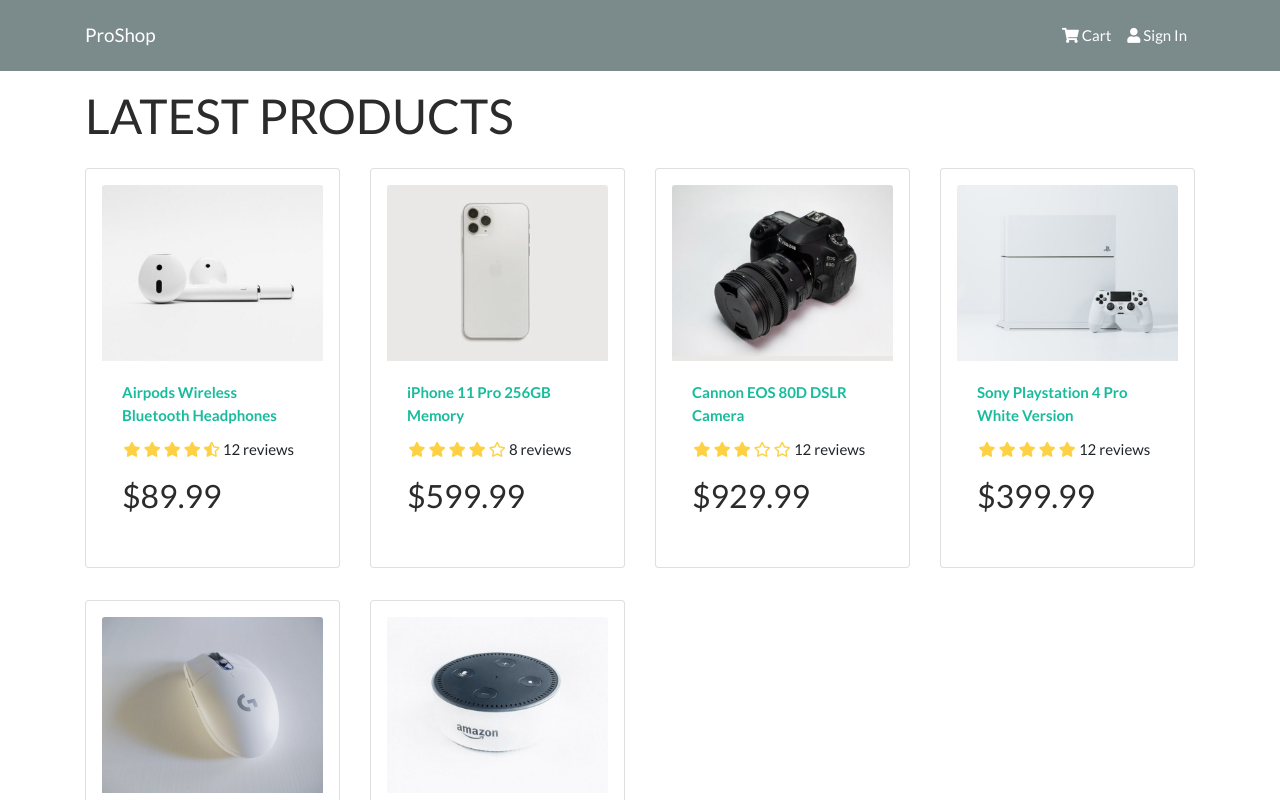
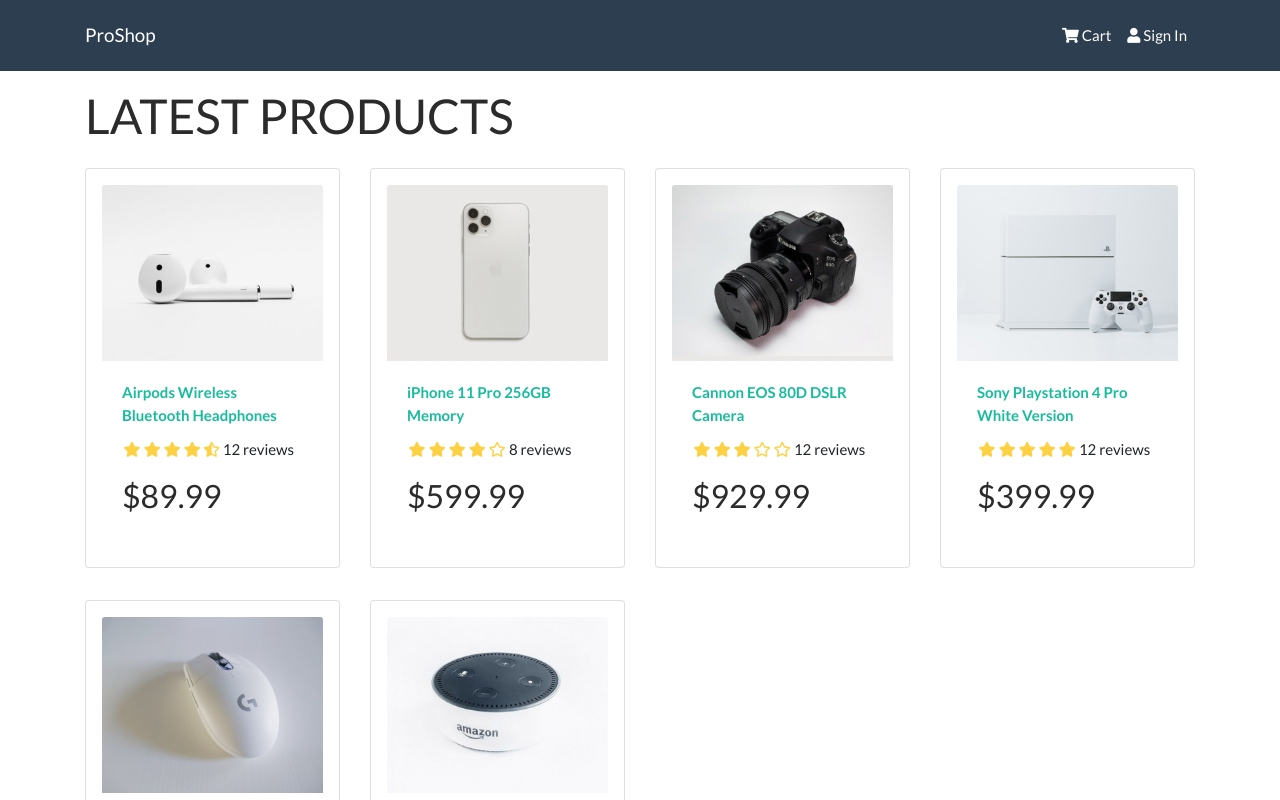
Before and after one commit to jsilver88/ProShop-eCommerce, a React (Create React App) app in the folder frontend/: page / in a window 1280 px wide. Shown: the top 800 px of the page. Built offline with nearby package versions, Linux system fonts and the light colour scheme.

Commit message:
installed react-router-dom

```diff
--- a/frontend/package.json
+++ b/frontend/package.json
@@ -9,6 +9,8 @@
     "react": "^16.13.1",
     "react-bootstrap": "^1.3.0",
     "react-dom": "^16.13.1",
+    "react-router-bootstrap": "^0.25.0",
+    "react-router-dom": "^5.2.0",
     "react-scripts": "3.4.3"
   },
   "scripts": {
--- a/frontend/src/components/Header.js
+++ b/frontend/src/components/Header.js
@@ -5,7 +5,7 @@
 const Header = () => {
   return (
     <header>
-      <Navbar bg="dark" variant="dark" expand="lg" collapseOnSelect>
+      <Navbar bg="primary" variant="dark" expand="lg" collapseOnSelect>
         <Container>
           <Navbar.Brand href="/">ProShop</Navbar.Brand>
           <Navbar.Toggle aria-controls="basic-navbar-nav" />
```
Also changed, not shown: 1 other file (tests, documents, lock files or other folders).
